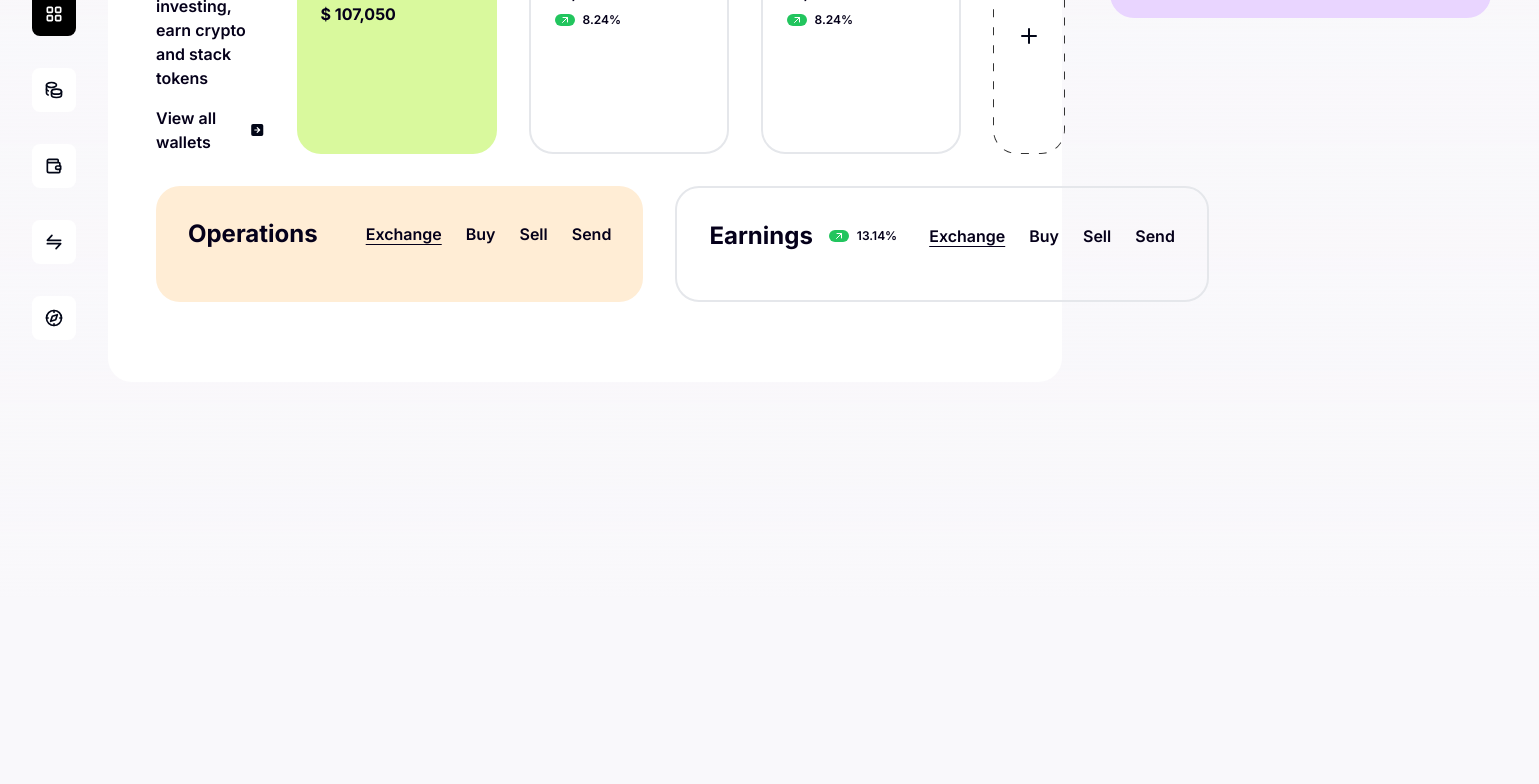
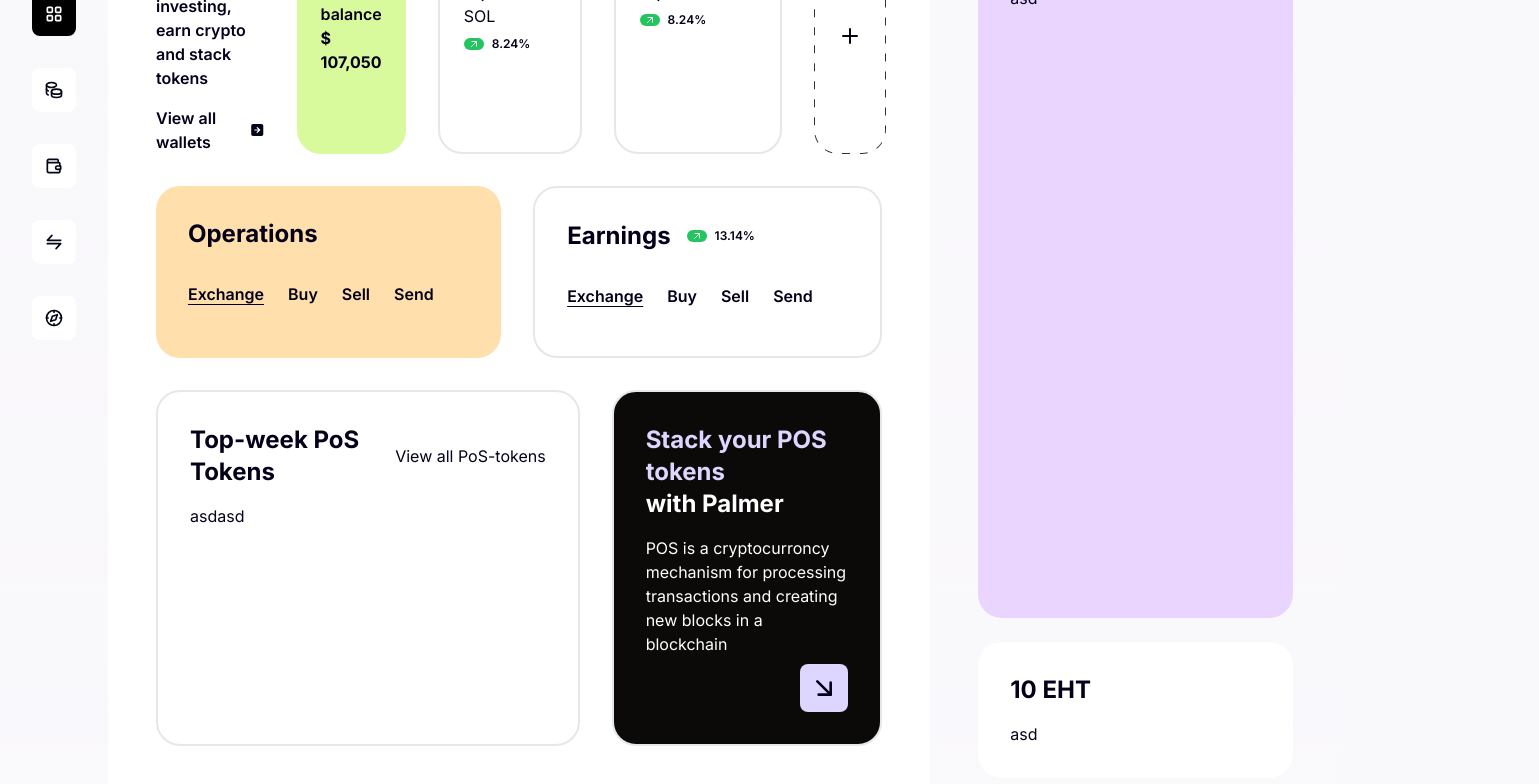
Before and after one commit to luisCislaghi/crypto-tailwind, a Next.js app: page /dashboard in a window 1280 px wide. Shown: the part 310-1094 px from the top of the page, 1539 px wide, since content can reach past the window. Before the commit the page ends 908 px from the top, so only its background shows below. Built offline with nearby package versions, Linux system fonts and the light colour scheme.

Commit message:
several flex styles fixes

```diff
--- a/src/app/dashboard/page.tsx
+++ b/src/app/dashboard/page.tsx
@@ -4,10 +4,11 @@ import { Wallets } from "./wallets";
 import Link from "next/link";
 import { DiffRender } from "./@header/coins";
 import { PageTitle } from "@/components/page-title";
+import { TbArrowDownRight } from "react-icons/tb";
 
 const Dashboard: React.FC = ({}) => {
   return (
-    <div className="flex w-full flex-nowrap">
+    <div className="flex flex-1 ">
       <div className="flex w-8/12 rounded-3xl bg-white p-12">
         <div className="w-full">
           <PageTitle
@@ -18,12 +19,12 @@ const Dashboard: React.FC = ({}) => {
               </span>
             }
           />
-          <div className="mb-8 flex w-full">
+          <div className="mb-8 flex">
             <Wallets />
           </div>
-          <div className="mb-8 flex  w-full flex-nowrap gap-8">
+          <div className="mb-8 flex gap-8">
             <Card
-              className="bg-orange-100"
+              className="flex-1 bg-[#ffe0ac]"
               bordered={false}
               title="Operations"
               extra={<Extra />}
@@ -34,13 +35,50 @@ const Dashboard: React.FC = ({}) => {
               title="Earnings"
               description={<DiffRender value={13.14} />}
               extra={<Extra />}
+              className="flex-1"
             >
               <div></div>
             </Card>
           </div>
+          <div className="mb-8 flex gap-8">
+            <>
+              <Card
+                title="Top-week PoS Tokens"
+                extra={<div className="flex">View all PoS-tokens</div>}
+                className="w-7/12"
+              >
+                asdasd
+              </Card>
+              <Card
+                className="flex-1 bg-stone-950"
+                title={
+                  <>
+                    <span className="text-violet-200">
+                      Stack your POS tokens
+                      <span className="block text-white"> with Palmer</span>
+                    </span>
+                  </>
+                }
+              >
+                <div className="flex flex-col">
+                  <p className="mb-2 text-white">
+                    POS is a cryptocurroncy mechanism for processing
+                    transactions and creating new blocks in a blockchain
+                  </p>
+                  <div className="self-end">
+                    <Link href="">
+                      <div className=" rounded-lg bg-violet-200 p-2 ">
+                        <TbArrowDownRight size={32} />
+                      </div>
+                    </Link>
+                  </div>
+                </div>
+              </Card>
+            </>
+          </div>
         </div>
       </div>
-      <div className="flex-1 flex-wrap  p-12">
+      <div className="flex flex-1 flex-col p-12">
         <div className="mb-6 flex flex-nowrap justify-start gap-4">
           <Link
             href=""
@@ -53,10 +91,15 @@ const Dashboard: React.FC = ({}) => {
           </Link>
         </div>
         <Card
-          className="w-full  bg-purple-200"
+          className="mb-6 flex-1 bg-purple-200"
           bordered={false}
           title="Right time to earn"
-        ></Card>
+        >
+          asd
+        </Card>
+        <Card className="bg-white" bordered={false} title="10 EHT">
+          asd
+        </Card>
       </div>
     </div>
   );
--- a/src/app/dashboard/wallets.tsx
+++ b/src/app/dashboard/wallets.tsx
@@ -17,8 +17,9 @@ export const Wallets: React.FC = () => {
   );
 
   return (
-    <div className="flex w-full flex-nowrap gap-8 ">
-      <div className="max-w-[200px]">
+    <div className="flex flex-1 flex-nowrap gap-8">
+      <div className="flex flex-1 flex-nowrap gap-8">
+        <div className="flex-1">
           <h2 className="mb-4 text-3xl font-bold">Wallets</h2>
           <p className="mb-4 font-semibold">
             Start investing, earn crypto and stack tokens
@@ -30,10 +31,9 @@ export const Wallets: React.FC = () => {
             </span>
           </Link>
         </div>
-
         <Card
           size="small"
-        className="min-w-[200px] bg-lime-200"
+          className="flex-1 bg-lime-200"
           bordered={false}
           title="Dollar"
         >
@@ -50,7 +50,7 @@ export const Wallets: React.FC = () => {
             <Card
               key={wallet.name}
               size="small"
-            className="min-w-[200px]"
+              className="flex-1"
               title={c.name}
               icon={c.icon}
             >
@@ -68,11 +68,11 @@ export const Wallets: React.FC = () => {
             </Card>
           );
         })}
+      </div>
       <div
-        className={clsx(
-          "flex items-center justify-center rounded-3xl p-6",
-          "bg-dashed-border",
-        )}
+        className={
+          "flex items-center justify-center rounded-3xl bg-dashed-border p-6"
+        }
       >
         <TbPlus size={24} color="#020617" />
       </div>
--- a/src/components/card/index.tsx
+++ b/src/components/card/index.tsx
@@ -33,17 +33,21 @@ const Card: FC<Props> = ({
     >
       {(title || description || extra) && (
         <header
-          className={clsx("flex flex-nowrap content-between items-center", {
+          className={clsx(
+            "flex flex-1 flex-wrap content-between items-center",
+            {
               "mb-4 gap-8": size === "default",
               "mb-2 gap-6": size === "small",
-          })}
+            },
+          )}
         >
           <div
-            className={clsx("flex flex-nowrap items-center", {
+            className={clsx("flex flex-1  items-center", {
               "gap-4": size === "default",
               "gap-2": size === "small",
             })}
           >
+            <>
               {Icon && (
                 <div className="rounded-full bg-black p-1">
                   <Icon color="white" />
@@ -57,12 +61,13 @@ const Card: FC<Props> = ({
               >
                 {title}
               </h4>
-            <div>{description}</div>
+              {description}
+            </>
           </div>
-          <div>{extra}</div>
+          {extra}
         </header>
       )}
-      <div>{children}</div>
+      {children}
     </div>
   );
 };
```
Lines whose indentation alone changed are shown as unchanged.
